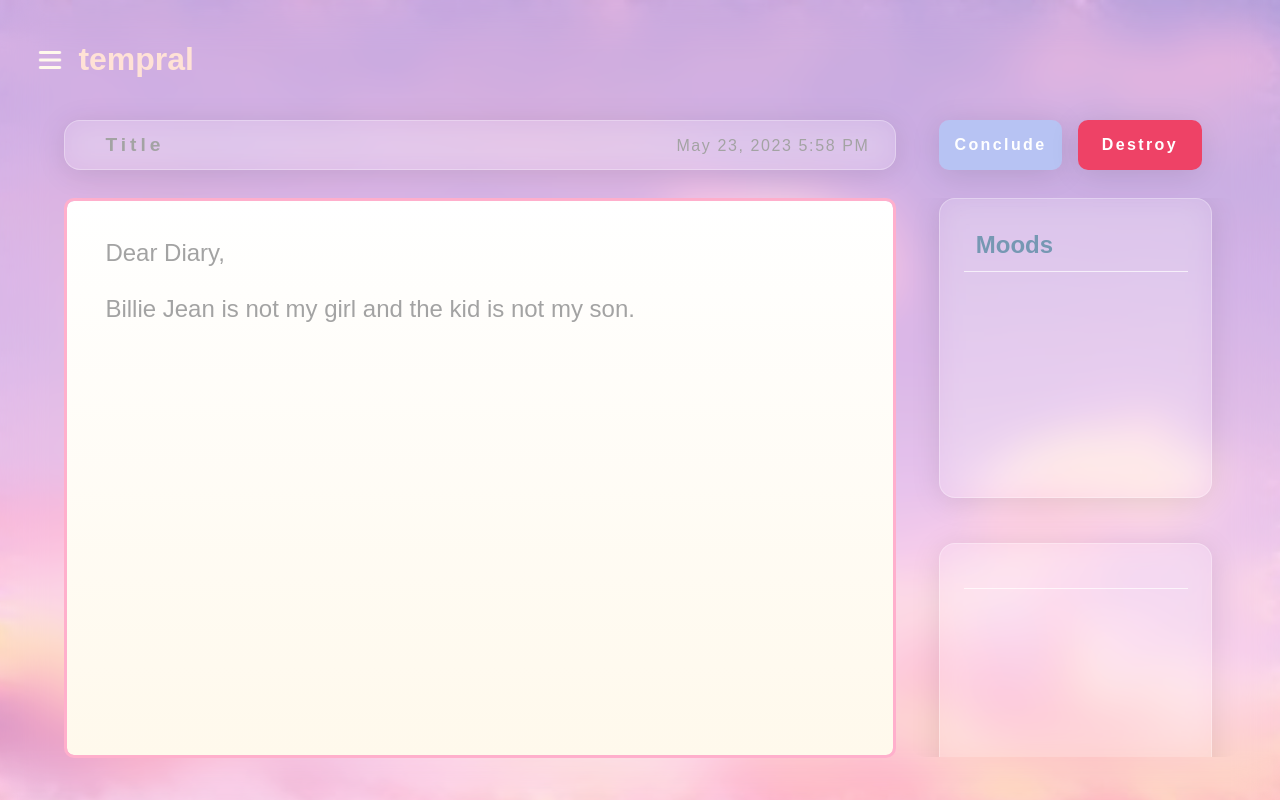
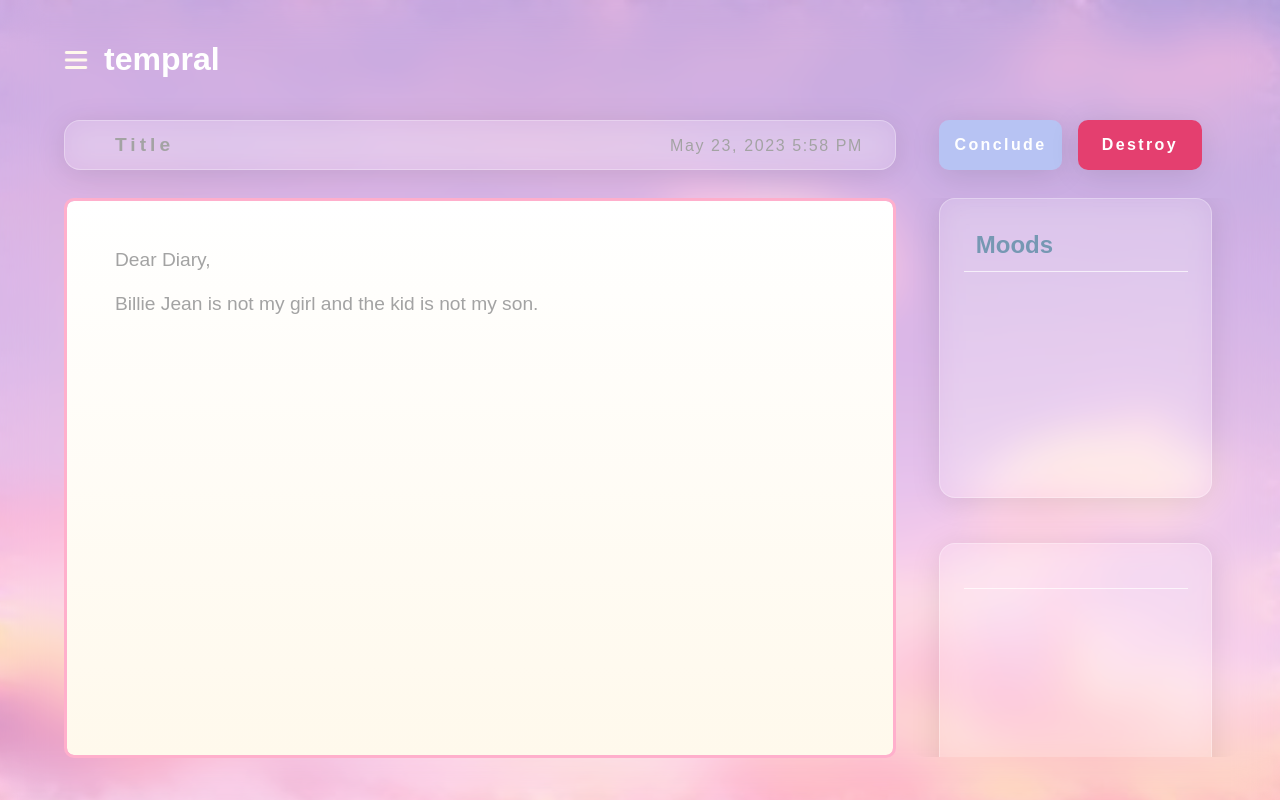
Before and after one commit to zariacs/the-disappearing-diary, a Vue app: page / in a window 1280 px wide. Built offline with nearby package versions, Linux system fonts and the light colour scheme.

Commit message:
Adjusted design for modernity, optimized Sass code

```diff
--- a/src/App.vue
+++ b/src/App.vue
@@ -1,9 +1,6 @@
 <script setup>
 // import { RouterLink, RouterView } from 'vue-router'
 import { RouterView } from 'vue-router'
-
-// import AppHeader from '@/components/AppHeader.vue'
-// import HelloWorld from './components/HelloWorld.vue'
 </script>
 
 
@@ -30,8 +27,9 @@ import { RouterView } from 'vue-router'
 .moving-background {
   height: 100%;
   width: 100%;
-  position: fixed; /* otherwise there's a gap at the bottom sometimes */
+  position: fixed; /* otherwise there's a gap at the bottom on certain zoom levels */
   background-image: url("@/assets/images/background.png");
+
 }
 
 .moving-background > img {
@@ -51,14 +49,6 @@ import { RouterView } from 'vue-router'
   -webkit-backdrop-filter: blur(20px);
   border: 0px;
 }
-
-/* body, html {
-  margin: 0;
-  padding: 0;
-  overflow: hidden;
-  height: 100%;
-  font-family: sans-serif;
-} */
 
 /* -------END OF BACKGROUND------- */
 
@@ -97,13 +87,10 @@ margin: 0;
 header {
     position: relative;
     top: 20px;
-    /* padding-top: 0rem; */
-    /* padding-top: 0px; */
-    left: 3%;
+    left: 5vw;
     width: 100%;
     height: 80px;
-    color: main.$cream;
-    /* font-family: sans-serif; */
+    color: main.$site-title;
     display: flex;
     flex-direction: row;
     column-gap: 1em;
--- a/src/assets/styles/css/main.css
+++ b/src/assets/styles/css/main.css
@@ -2,6 +2,7 @@
 /* button colors */
 /* border colors */
 /* colors i intend to use */
+/* use of the colors */
 /* -----------------------LIGHTEN & DARKEN */
 /* ---------------------------SCROLL BAR */
 ::-webkit-scrollbar-track {
--- a/src/assets/styles/scss/main.scss
+++ b/src/assets/styles/scss/main.scss
@@ -12,13 +12,17 @@ $hot-pink: #EA638C;
 
 /* border colors */
 $light-grey: rgba(255,255,255,0.7);
-// $light-grey: blue;
 
 /* colors i intend to use */
 $light-blue: #b7c3f3;
 $rosy-nude: #faa275;
 $bright-mauve: #dd7596;
 $dark-pink: #ee4266;
+
+/* use of the colors */
+
+$site-title: white;
+$entry-info-bar-text: $grey;
 
 /* -----------------------LIGHTEN & DARKEN */
 
@@ -99,7 +103,7 @@ body, html {
     /* text */
     color: white;
     font-weight:600;
-    font-size:medium;
+    font-size:1rem;
     letter-spacing: 0.15rem;
 
     &:hover {
--- a/src/components/DestructionButton.vue
+++ b/src/components/DestructionButton.vue
@@ -30,7 +30,8 @@
     }
     .destroy-button {
         // @include main.button(main.$hot-pink);
-        @include main.button(#ee4266);
+        // @include main.button(#ee4266);
+        @include main.button(#e43f6f);
         // width: 27rem;
     }
 }
--- a/src/components/EntryInfoBar.vue
+++ b/src/components/EntryInfoBar.vue
@@ -13,11 +13,11 @@
     height: 100%;
     width: 100%;
     box-sizing: border-box;
-    padding-left: 3vw;
-    padding-right: 2vw;
+    padding-left: 3rem;
+    padding-right: 2rem;
     display: flex;
     flex-direction: row;
-    color: main.$grey;
+    color: main.$entry-info-bar-text;
 
 
     /* glass */
--- a/src/components/WritingSection.vue
+++ b/src/components/WritingSection.vue
@@ -16,9 +16,9 @@
 
     /* writing */
     box-sizing: border-box;
-    padding: 3vw;
+    padding: 3rem;
     resize: none;
-    font-size: 24px;
+    font-size: 1.2rem;
     color: #2a2f3c;
 
     /* border */
```
Also changed, not shown: src/components/WritingSidePanel.vue (+0 -18 lines), 1 other file (tests, documents, lock files or other folders).
